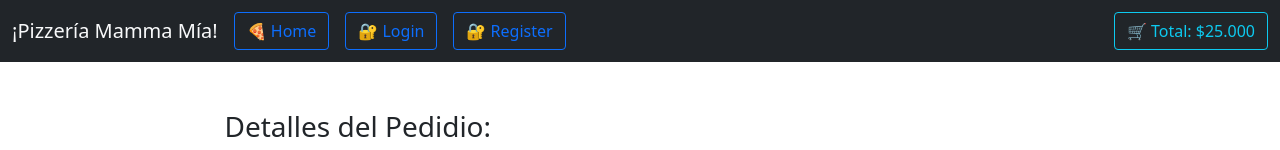
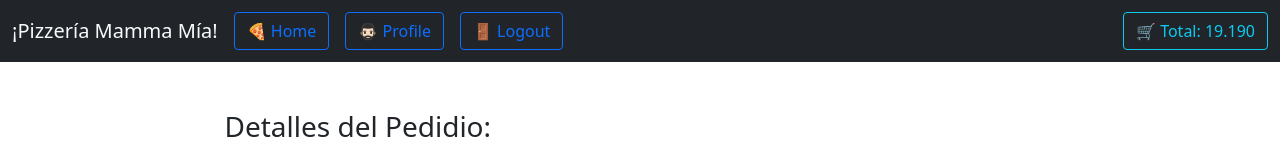
Before and after one commit to DanielCornelio/react-hito4, a React (Vite) app in the folder frontend/: page /cart in a window 1280 px wide. Shown: the top 150 px of the page. Built offline with nearby package versions, Linux system fonts and the light colour scheme.

Commit message:
Se agrega context

```diff
--- a/frontend/src/App.jsx
+++ b/frontend/src/App.jsx
@@ -9,11 +9,13 @@ import Pizza from './pages/Pizza/Pizza'
 import { Route, Routes } from 'react-router-dom'
 import NotFound from './components/NotFoud/NotFound'
 import Profile from './components/Profile/Profile'
+import ContextProvider from './contexts/Context'
 
 function App() {
 
   return (
     <div className='app'>
+      <ContextProvider>
       <Navbar/>
       <Routes>
         <Route path='/' element={<Home/>}/>
@@ -27,6 +29,7 @@ function App() {
         <Route path='*' element={<NotFound/>}/>
       </Routes>
       <Footer/>
+      </ContextProvider>
     </div>
   )
 }
--- a/frontend/src/components/CardPizza/CardPizza.jsx
+++ b/frontend/src/components/CardPizza/CardPizza.jsx
@@ -1,8 +1,12 @@
-import React from "react";
+import React, { useContext } from "react";
 import Button from "react-bootstrap/Button";
 import {Card, ListGroup} from "react-bootstrap";
+import { Context } from "../../contexts/Context";
 
-const CardPizza = ({ name, price, ingredients, img }) => {
+const CardPizza = ({ name, price, ingredients, img, id}) => {
+  const { addToCart } = useContext(Context)
+  const pizza = { name, ingredients, price, img, id };
+
   return (
     <Card md={4}>
       <Card.Img src={img} />
@@ -27,7 +31,7 @@ const CardPizza = ({ name, price, ingredients, img }) => {
         </h5>
         <div className="d-flex justify-content-between">
           <Button variant="outline-secondary">Ver más 👀</Button>
-          <Button variant="dark">Añadir 🛒</Button>
+          <Button variant="dark" onClick={() => addToCart(pizza)}>Añadir 🛒</Button>
         </div>
       </Card.Body>
     </Card>
--- a/frontend/src/components/Navbar/Navbar.jsx
+++ b/frontend/src/components/Navbar/Navbar.jsx
@@ -3,10 +3,14 @@ import Nav from 'react-bootstrap/Nav';
 import Navbar from 'react-bootstrap/Navbar';
 import Button from 'react-bootstrap/Button';
 import { Link } from 'react-router-dom';
+import { useContext } from 'react';
+import { Context } from '../../contexts/Context';
 
 const NavBar = () => {
   const total = 25000;
-  const token = false;
+  const token = true;
+
+  const {totalPrice} = useContext(Context)
 
   return (
     <>
@@ -27,7 +31,7 @@ const NavBar = () => {
                   <Link to='/register' className='btn btn-outline-primary' href="#pricing">🔐 Register</Link>
                 </>
               }
-              <Link to='/cart' className='btn btn-outline-info ms-lg-auto'  href="#pricing">🛒 Total: ${total.toLocaleString('es-CL')}</Link>
+              <Link to='/cart' className='btn btn-outline-info ms-lg-auto'  href="#pricing">🛒 Total: {totalPrice.toLocaleString('es-CL')}</Link>
             </Nav>
           </Navbar.Collapse>
         </Container>
--- /dev/null
+++ b/frontend/src/contexts/Context.jsx
@@ -0,0 +1,59 @@
+import { createContext, useState } from "react";
+import { pizzaCart } from "../data/pizzas";
+
+export const Context = createContext();
+
+const ContextProvider =  ( {children} ) => {
+    const [cart, setCart] = useState(pizzaCart)
+
+      const incrementar = (id) => {
+        const updatedCart = cart.map((pizza) => {
+          if (pizza.id === id) {
+            return { ...pizza, count: pizza.count + 1 };
+          }
+          return pizza;
+        });
+        setCart(updatedCart);
+      };
+
+      const disminuir = (id) => {
+        const updatedCart = cart
+          .map((pizza) => {
+            if (pizza.id === id && pizza.count > 0) {
+              return { ...pizza, count: pizza.count - 1 };
+            }
+            return pizza;
+          })
+          .filter((pizza) => pizza.count > 0);
+        setCart(updatedCart);
+      };
+
+      const totalPrice = cart.reduce((total, pizza) => {
+        return total + pizza.price * pizza.count;
+      }, 0);
+
+      const addToCart = ({ id, price, name, img }) => {
+        const productoEcontradoIndex = cart.findIndex((p) => p.name === name);
+        const producto = { id, price, name, img, count: 1 };
+
+        if (productoEcontradoIndex >= 0) {
+          cart[productoEcontradoIndex].count++;
+          setCart([...cart]);
+        } else {
+          setCart([...cart, producto]);
+        }
+      };
+
+
+      const globalState = {
+        incrementar,
+        disminuir,
+        totalPrice,
+        cart,
+        addToCart
+      }
+
+      return <Context.Provider value={globalState}>{children}</Context.Provider>
+}
+
+export default ContextProvider;
--- a/frontend/src/pages/Cart/Cart.jsx
+++ b/frontend/src/pages/Cart/Cart.jsx
@@ -1,36 +1,38 @@
-import React, { useState } from 'react'
+import React, { useContext, useState } from 'react'
 import { pizzaCart } from '../../data/pizzas'
 import { Container, Row, Col, ListGroup, Button } from 'react-bootstrap'
 import './Cart.css'
+import { Context } from '../../contexts/Context'
 
 const Cart = () => {
-  const [cart, setCart] = useState(pizzaCart)
+  const {cart, incrementar, disminuir, totalPrice} = useContext(Context)
+  // const [cart, setCart] = useState(pizzaCart)
 
-  const incremetar = (id) => {
-    const updatedCart = cart.map((pizza) => {
-      if (pizza.id === id) {
-        return { ...pizza, count: pizza.count + 1 };
-      }
-      return pizza;
-    });
-    setCart(updatedCart);
-  };
+  // const incremetar = (id) => {
+  //   const updatedCart = cart.map((pizza) => {
+  //     if (pizza.id === id) {
+  //       return { ...pizza, count: pizza.count + 1 };
+  //     }
+  //     return pizza;
+  //   });
+  //   setCart(updatedCart);
+  // };
 
-  const disminuir = (id) => {
-    const updatedCart = cart
-      .map((pizza) => {
-        if (pizza.id === id && pizza.count > 0) {
-          return { ...pizza, count: pizza.count - 1 };
-        }
-        return pizza;
-      })
-      .filter((pizza) => pizza.count > 0);
-    setCart(updatedCart);
-  };
+  // const disminuir = (id) => {
+  //   const updatedCart = cart
+  //     .map((pizza) => {
+  //       if (pizza.id === id && pizza.count > 0) {
+  //         return { ...pizza, count: pizza.count - 1 };
+  //       }
+  //       return pizza;
+  //     })
+  //     .filter((pizza) => pizza.count > 0);
+  //   setCart(updatedCart);
+  // };
 
-  const totalPrice = cart.reduce((total, pizza) => {
-    return total + pizza.price * pizza.count;
-  }, 0);
+  // const totalPrice = cart.reduce((total, pizza) => {
+  //   return total + pizza.price * pizza.count;
+  // }, 0);
 
   return (
     <div className="my-5 app">
@@ -50,7 +52,7 @@ const Cart = () => {
                       <p className='mb-0'>$ {pizza.price}</p>
                       <Button variant="outline-danger" onClick={()=> disminuir(pizza.id)}>-</Button>
                       <p className='mb-0'>{pizza.count}</p>
-                      <Button variant="outline-primary" onClick={() => incremetar(pizza.id)}>+</Button>
+                      <Button variant="outline-primary" onClick={() => incrementar(pizza.id)}>+</Button>
                     </Col>
                   </ListGroup.Item>
                 ))
```
